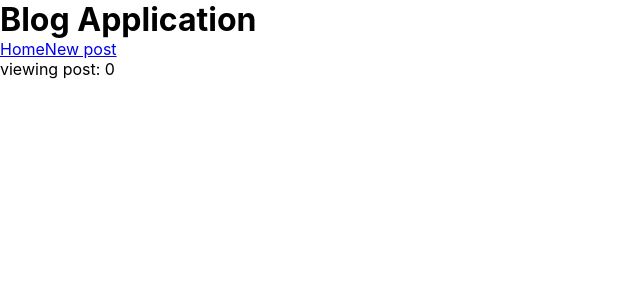
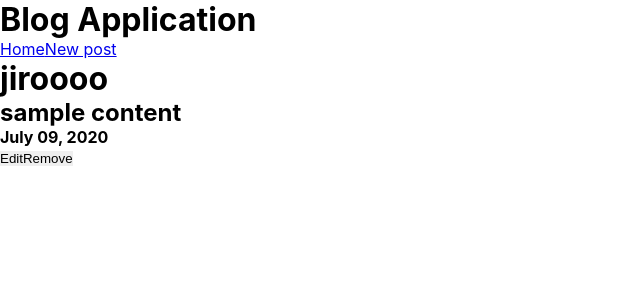
Before and after one commit to jiroquijano/blog-app, a React (Create React App) app: page /view/0 in a window 1280 px wide. Shown: the top 300 px of the page, without its empty margins (0-640 px from the left). Built offline with nearby package versions, Linux system fonts and the light colour scheme.

Commit message:
added more content to single page view

```diff
--- a/src/App.js
+++ b/src/App.js
@@ -14,9 +14,9 @@ function App() {
   const [posts,dispatch] = useReducer(postReducer, []);
 
   useEffect(()=>{
-    const initial = [{id: 0, title:'jiroooo', content:'sample content', keywords:'keywooooord', date: moment()}]
+    const initial = [{id: '0', title:'jiroooo', content:'sample content', keywords:'keywooooord', date: moment()}]
     localStorage.setItem("posts", JSON.stringify(initial)); //temporary
-    const storedPosts = JSON.parse(localStorage.getItem("posts")) || [{id: 0, title:'jiropost', content: 'sample', keywords:'keyword', date:moment()}];
+    const storedPosts = JSON.parse(localStorage.getItem("posts")) || [{id: '0', title:'jiropost', content: 'sample', keywords:'keyword', date:moment()}];
     dispatch({
       type: 'POPULATE_POSTS',
       posts: storedPosts
--- a/src/components/Post.js
+++ b/src/components/Post.js
@@ -17,7 +17,7 @@ const Post = ({post}) =>{
     };
 
     return (
-        <div>
+        <div style={{borderBottom: 'gray 1px solid'}}>
             <h2>{post.title}</h2>
             <h4>{moment(post.date).format('MMMM DD, YYYY')}</h4>
             <Link to={`/view/${post.id}`}>View</Link>
--- a/src/components/PostViewPage.js
+++ b/src/components/PostViewPage.js
@@ -1,10 +1,24 @@
-import React from 'react';
+import React, {useContext} from 'react';
+import BlogContext from '../context/blog-context'
+import moment from 'moment';
 
 const PostViewPage = (props) => {
+    const {posts} = useContext(BlogContext);
+    const currentPost = posts.find(post=>post.id === props.match.params.id);
     return (
-        <div>
-            {`viewing post: ${props.match.params.id}`}
-        </div>
+            <>
+                {
+                    currentPost ? (
+                        <div>
+                            <h1>{currentPost.title}</h1>
+                            <h2>{currentPost.content}</h2>
+                            <h4>{moment(currentPost.date).format('MMMM DD, YYYY')}</h4>
+                            <button>Edit</button>
+                            <button>Remove</button>
+                        </div>
+                    ) : ''
+                }
+            </>
     );
 }
 
```
Also changed, not shown: public/manifest.json.
